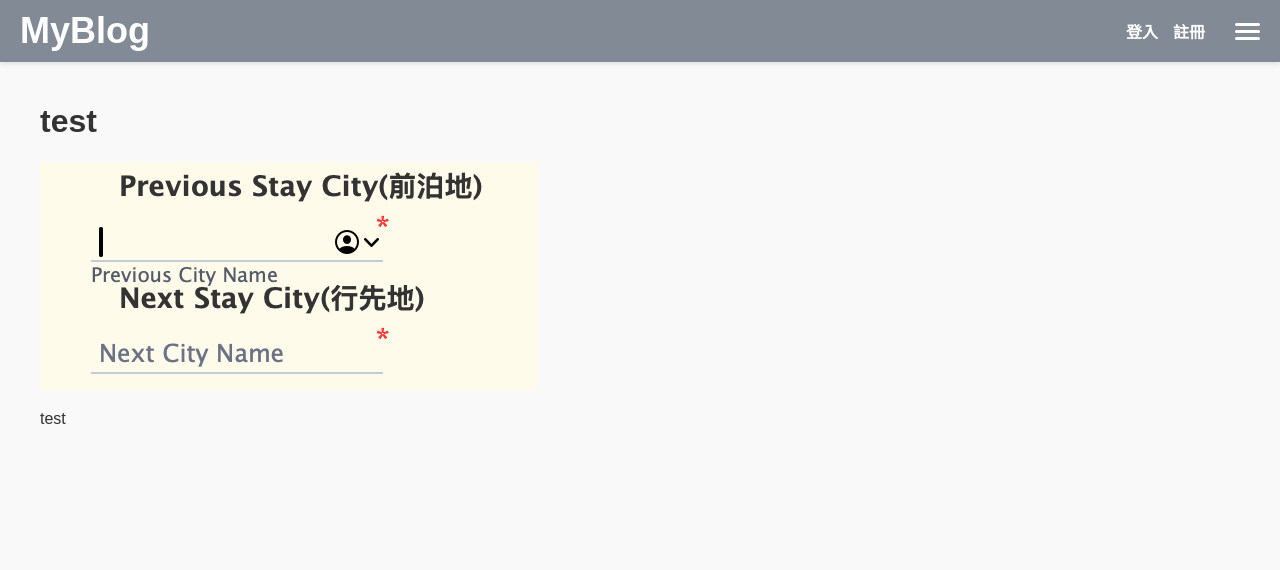
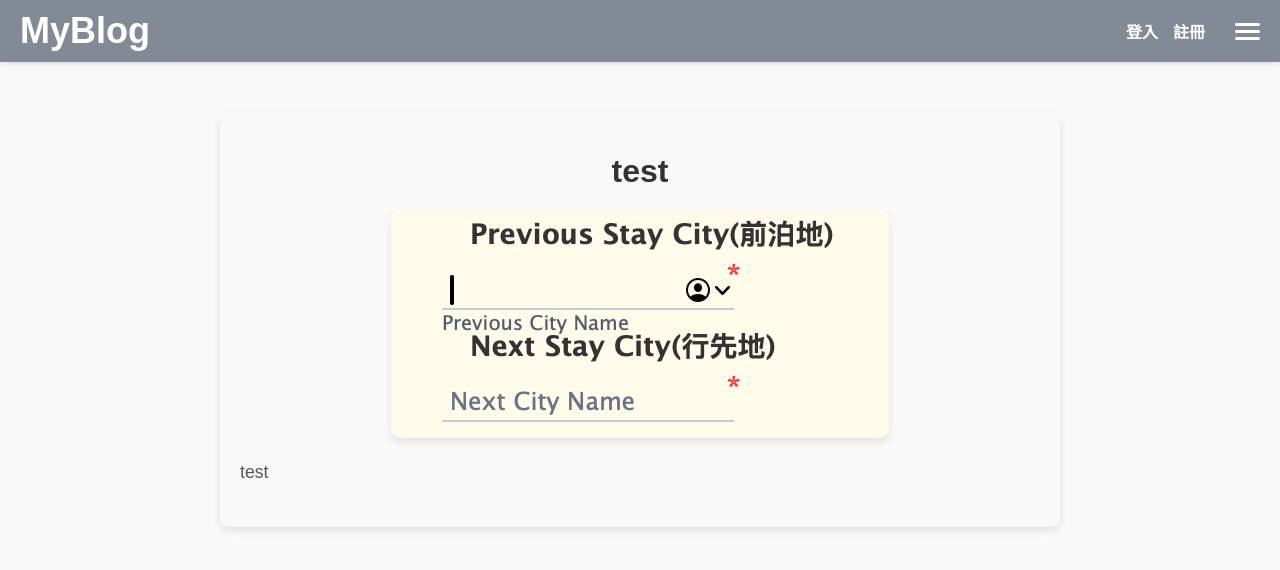
Before and after one commit to Hance08/cloudApp, a Flask app: page /location/2 in a window 1280 px wide. Shown: the top 570 px of the page. Run offline with Flask 3, Linux system fonts and the light colour scheme; data comes from the database, SQL or seed files in the repository.

Commit message:
update location.css

```diff
--- /dev/null
+++ b/static/css/location.css
@@ -0,0 +1,60 @@
+/* 容器樣式 */
+.container {
+    max-width: 800px;
+    margin: 50px auto;
+    padding: 20px;
+    background-color: #f9f9f9;
+    border-radius: 10px;
+    box-shadow: 0 4px 8px rgba(0, 0, 0, 0.1);
+    text-align: center;
+}
+
+.container h1 {
+    font-size: 2rem;
+    color: #333;
+    margin-bottom: 20px;
+    font-weight: bold;
+}
+
+/* 圖片容器樣式 */
+.image-container {
+    display: flex;
+    justify-content: center;
+    margin-bottom: 20px;
+}
+
+.image-container img {
+    max-width: 100%;
+    height: auto;
+    border-radius: 10px;
+    box-shadow: 0 4px 8px rgba(0, 0, 0, 0.1);
+    transition: transform 0.3s ease-in-out;
+}
+
+.image-container img:hover {
+    transform: scale(1.05);
+}
+
+/* 描述文字樣式 */
+.container p {
+    font-size: 1.1rem;
+    color: #555;
+    line-height: 1.6;
+    text-align: left;
+    margin: 20px 0;
+}
+
+/* 回應不同裝置 */
+@media (max-width: 768px) {
+    .container {
+        padding: 15px;
+    }
+
+    .container h1 {
+        font-size: 1.5rem;
+    }
+
+    .container p {
+        font-size: 1rem;
+    }
+}
--- a/templates/location.html
+++ b/templates/location.html
@@ -5,6 +5,7 @@
     <meta name="viewport" content="width=device-width, initial-scale=1.0">
     <title>{{ location.name }}</title>
     <link rel="stylesheet" href="{{ url_for('static', filename='css/general.css') }}">
+    <link rel="stylesheet" href="{{ url_for('static', filename='css/location.css') }}">
     <script src="{{ url_for('static', filename='js/menu.js') }}"></script>
 </head>
 <body>
```
